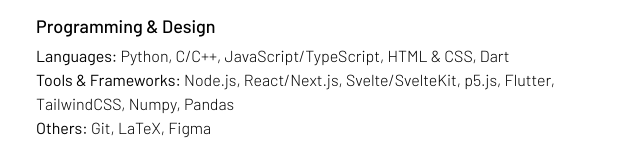
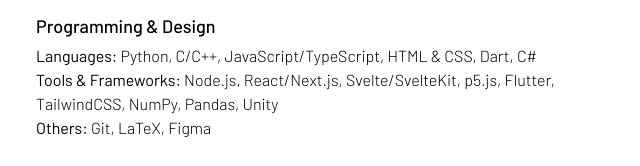
Before and after one commit to partlyjadedyouth/joonyoung.dev, a SvelteKit app: page /about in a window 1280 px wide. Shown: the part 1036-1202 px from the top of the page, without its empty margins (316-956 px from the left). Built offline with nearby package versions, Linux system fonts and the light colour scheme; a web font is replaced by a local one.

Commit message:
[main] Add C# to list of languages and Unity to list of tools and frameworks in about page

```diff
--- a/src/routes/(app)/about/+page.svelte
+++ b/src/routes/(app)/about/+page.svelte
@@ -103,11 +103,11 @@
 
 	<h2 class="mt-3 text-lg font-medium">Programming & Design</h2>
 	<div class="mt-1 font-light">
-		<b>Languages:</b> Python, C/C++, JavaScript/TypeScript, HTML & CSS, Dart
+		<b>Languages:</b> Python, C/C++, JavaScript/TypeScript, HTML & CSS, Dart, C#
 	</div>
 	<div class="font-light">
 		<b>Tools & Frameworks:</b> Node.js, React/Next.js, Svelte/SvelteKit, p5.js, Flutter, TailwindCSS,
-		Numpy, Pandas
+		NumPy, Pandas, Unity
 	</div>
 	<div class="font-light">
 		<b>Others:</b> Git, LaTeX, Figma
```
